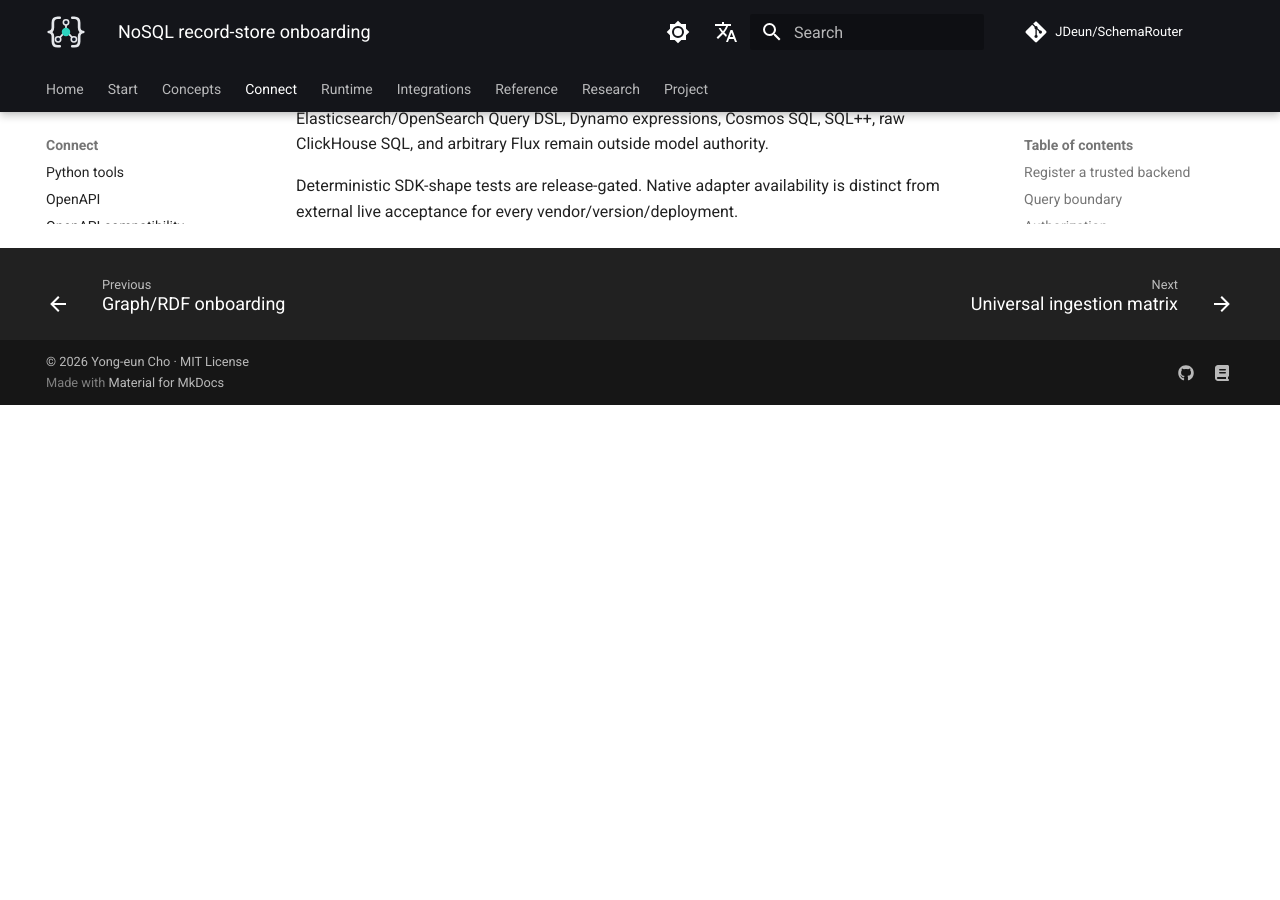
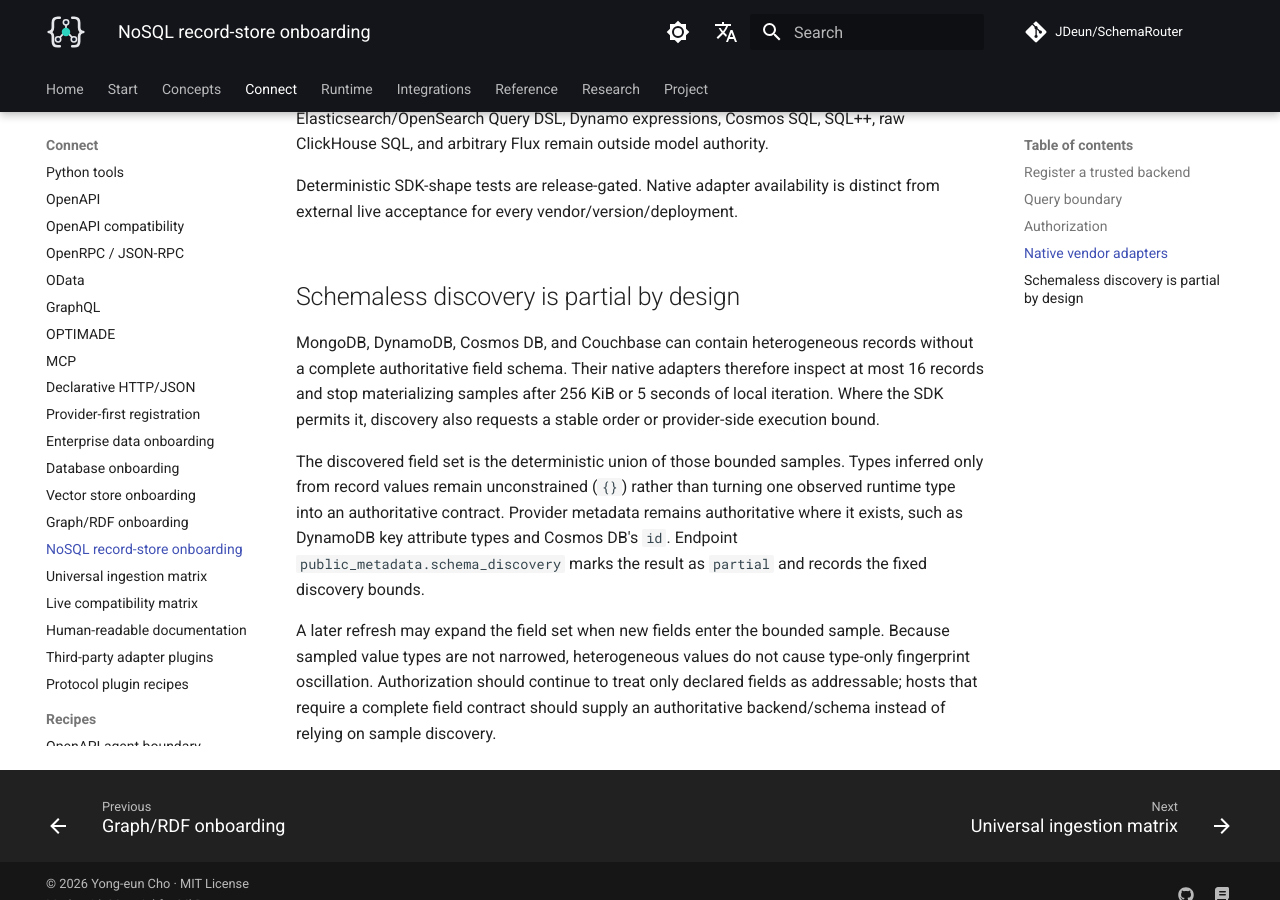
Before and after one commit to JDeun/SchemaRouter, an MkDocs documentation site: the page built from docs/guides/record-store-onboarding.md, in a window 1280 px wide and 900 px high, scrolled down 2981 px. Built offline with MkDocs 1.6.1 and Material for MkDocs 9.7.7, drawn with Linux system fonts in a browser that asks for light colours; comment, search, counter and statistics services are not loaded; before the commit the page ends 3386 px from its top, so only the background shows below that.

Commit message:
docs: explain partial record discovery

```diff
--- a/docs/guides/record-store-onboarding.md
+++ b/docs/guides/record-store-onboarding.md
@@ -118,3 +118,21 @@
 
 Deterministic SDK-shape tests are release-gated. Native adapter availability is distinct from
 external live acceptance for every vendor/version/deployment.
+## Schemaless discovery is partial by design
+
+MongoDB, DynamoDB, Cosmos DB, and Couchbase can contain heterogeneous records without a complete
+authoritative field schema. Their native adapters therefore inspect at most 16 records and stop
+materializing samples after 256 KiB or 5 seconds of local iteration. Where the SDK permits it,
+discovery also requests a stable order or provider-side execution bound.
+
+The discovered field set is the deterministic union of those bounded samples. Types inferred only
+from record values remain unconstrained (`{}`) rather than turning one observed runtime type into an
+authoritative contract. Provider metadata remains authoritative where it exists, such as DynamoDB
+key attribute types and Cosmos DB's `id`. Endpoint `public_metadata.schema_discovery` marks the
+result as `partial` and records the fixed discovery bounds.
+
+A later refresh may expand the field set when new fields enter the bounded sample. Because sampled
+value types are not narrowed, heterogeneous values do not cause type-only fingerprint oscillation.
+Authorization should continue to treat only declared fields as addressable; hosts that require a
+complete field contract should supply an authoritative backend/schema instead of relying on sample
+discovery.
```
